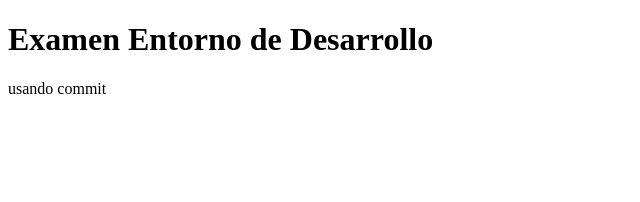
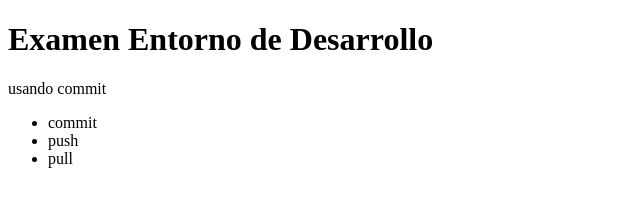
Before and after one commit to startcode1985/examenEntorno, a plain HTML site: page index.html in a window 1280 px wide. Shown: the whole page, without its empty margins (0-640 px from the left). Drawn offline with Linux system fonts and the light colour scheme.

Commit message:
agregar  lista

```diff
--- a/index.html
+++ b/index.html
@@ -8,5 +8,10 @@
 <body>
     <h1>Examen Entorno de Desarrollo</h1>
     <p>usando commit</p>
+    <ul>
+        <li>commit</li>
+        <li>push</li>
+        <li>pull</li>
+    </ul>
 </body>
 </html>
```
